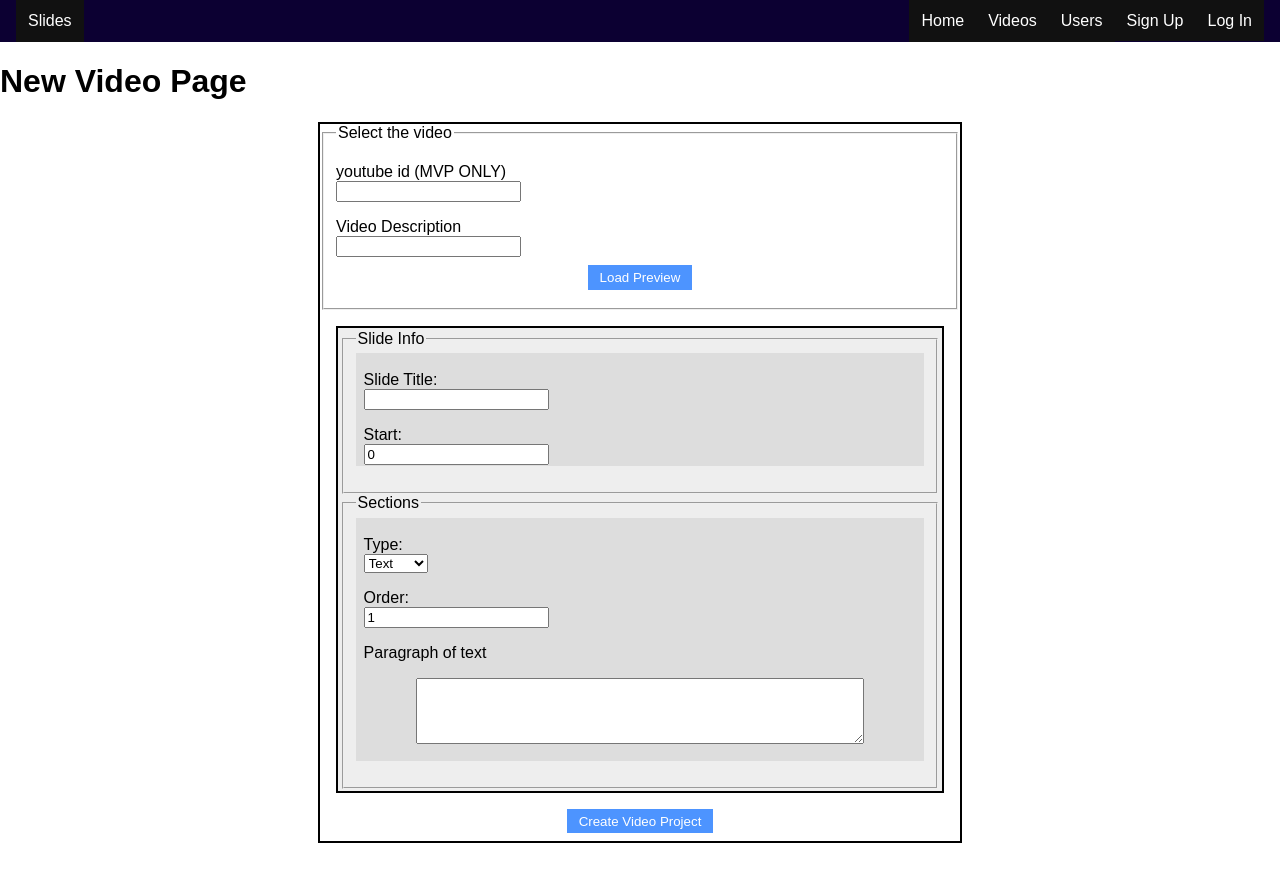
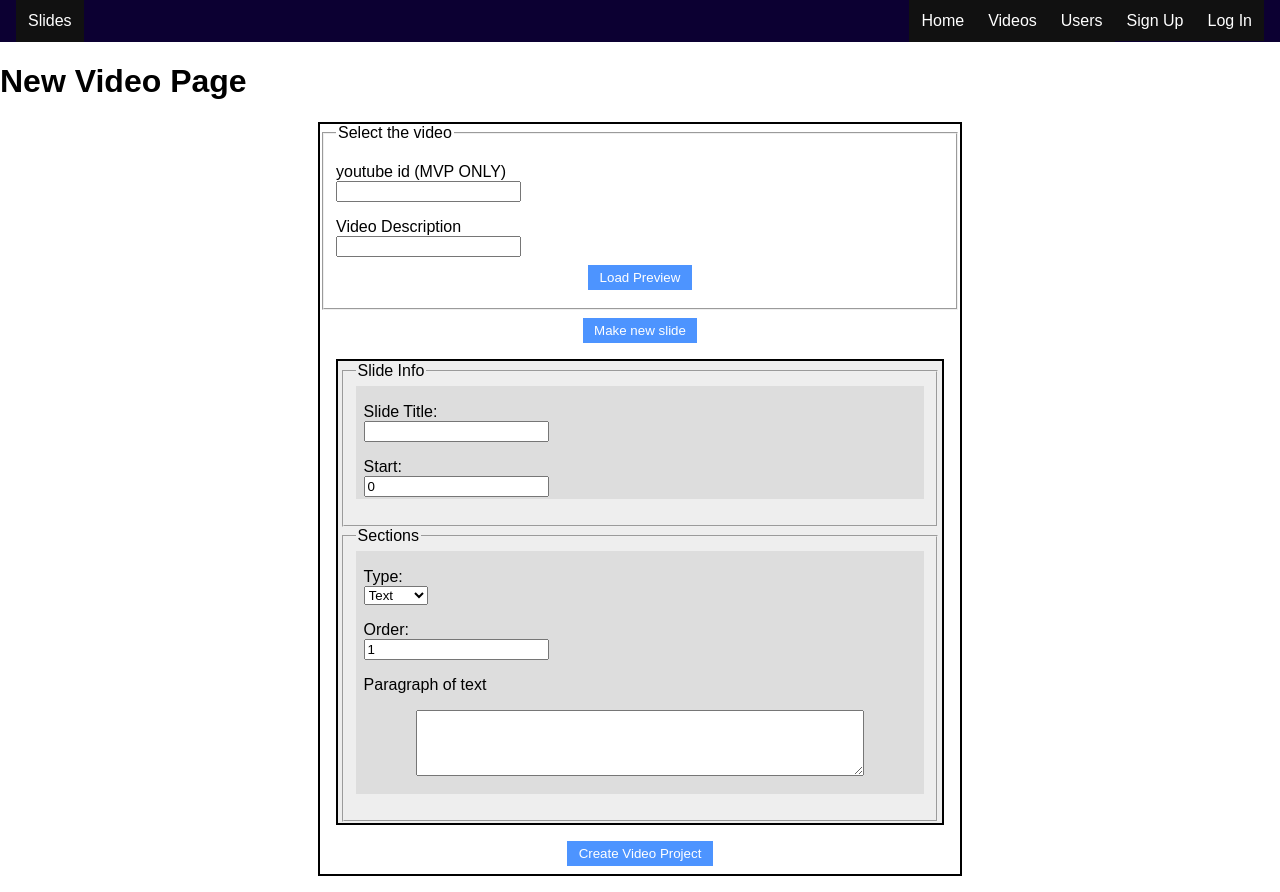
Before and after one commit to MostlyFocusedMike/slides-front, a React (Create React App) app: page /videos/new in a window 1280 px wide. Before the commit the page ends 859 px from the top, so only its background shows below. Built offline with nearby package versions, Linux system fonts and the light colour scheme; what normalizr would draw is missing.

Commit message:
dynamically create new slides

```diff
--- a/src/components/NewVideoForm.js
+++ b/src/components/NewVideoForm.js
@@ -6,12 +6,14 @@ import SlideForm from './SlideForm';
 import {videoAdapter} from '../adapters';
 
 class NewVideoForm extends React.Component {
-  state = {
+  constructor(props) {
+    super(props)
+    this.slideId = 1,
+    this.currentOrder = 2,
+    this.sectionId = 1, //video id will always be 0 for these forms, but slides and sections need to increment
+    this.state = {
       fireRedirect: null,
       loadPreview: false,
-    slideId: 1,
-    currentOrder: 2,
-    sectionId: 1, //video id will always be 0 for these forms, but slides and sections need to increment
       entities: {
         videos: {
           0: {
@@ -19,7 +21,7 @@ class NewVideoForm extends React.Component {
             desc: "",
             youtube_vid: "",
             topics: {selected: [], others: []},
-          user: this.props.currentUser,
+            user: props.currentUser,
             slides: [0] // not sure if i actually need this, we'll see
           }
         },
@@ -41,6 +43,7 @@ class NewVideoForm extends React.Component {
             content: "",
             desc: "",
             show_desc: false
+          }
         }
       }
     }
@@ -108,10 +111,41 @@ class NewVideoForm extends React.Component {
         this.setState({fireRedirect: videoId.id})
       })
   }
+
   handleFieldSubmit = (e) => {
     // fieldsets seem to not submit forms, and activate inputs
     e.preventDefault()
   }
+
+  newSlide = (e) => {
+    e.preventDefault()
+    this.setState({
+      entities: {
+        ...this.state.entities,
+        videos: {
+          0: {
+            ...this.state.entities.videos[0],
+            slides: [...this.state.entities.videos[0].slides,
+                    this.slideId]
+          }
+        },
+
+        slides: {
+          ...this.state.entities.slides,
+          [this.slideId]: {
+            id: this.slideId,
+            video_id: 0,
+            start: this.slideId,
+            title: "",
+            sections: []
+          }
+        }
+      }
+    })
+    this.slideId++
+    console.log("slide id", this.slideId);
+  }
+
   render() {
     console.log(this.state);
     const {videos, videos: {0: {youtube_vid, desc, start}}, sections, slides} = this.state.entities
@@ -157,6 +191,7 @@ class NewVideoForm extends React.Component {
           }
           </div>
         </fieldset>
+        <button onClick={this.newSlide}>Make new slide</button>
         { videos[0].slides.map(slideId => {
              return (
                <SlideForm
```
Lines whose indentation alone changed are shown as unchanged.
